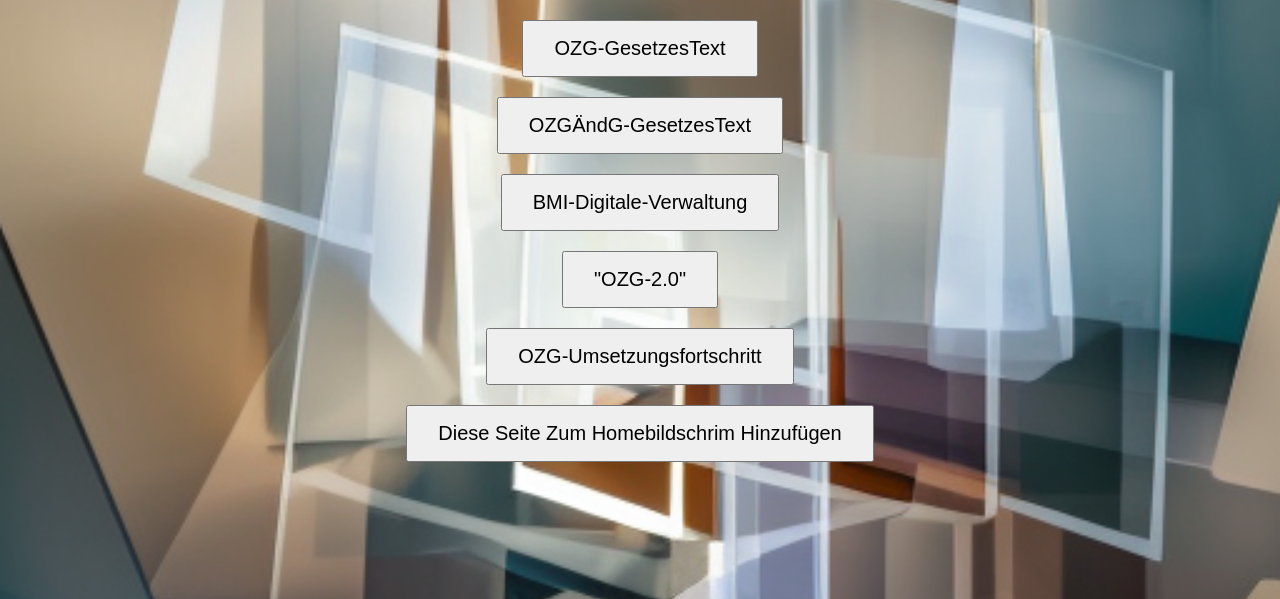
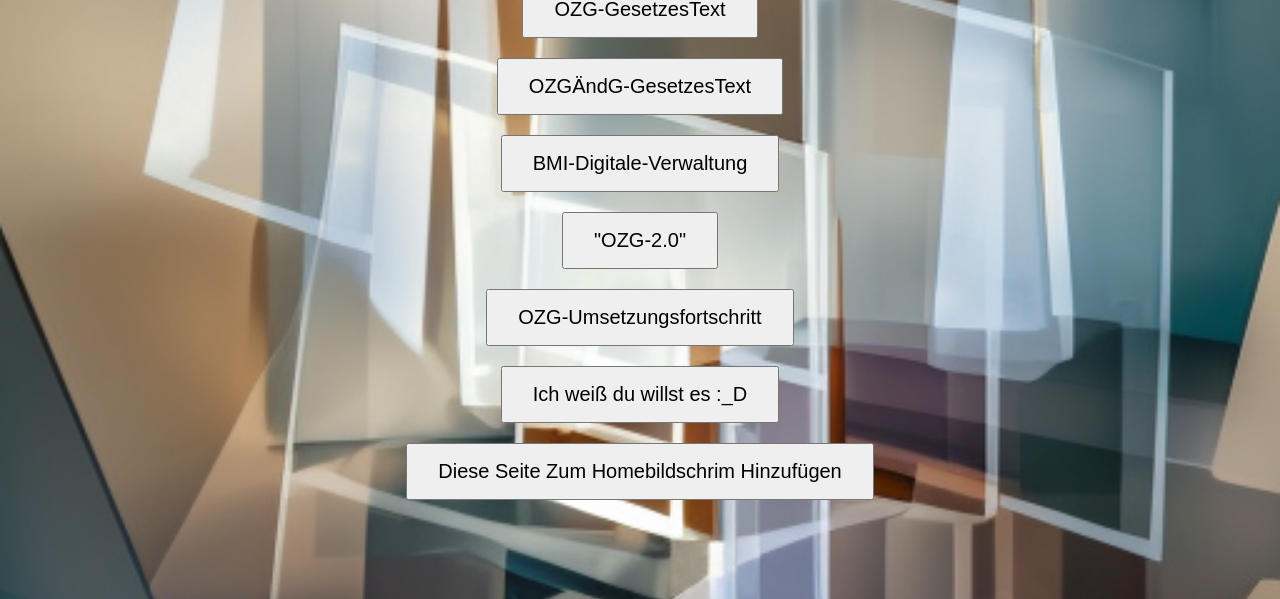
Before and after one commit to Sorquest/Sorquest.github.io, a plain HTML site: page index.html in a window 1280 px wide. Shown: the part 217-816 px from the top of the page. Drawn offline with Linux system fonts and the light colour scheme.

Commit message:
index.html

```diff
--- a/index.html
+++ b/index.html
@@ -41,6 +41,7 @@
     <button onclick="openLink('https://www.bmi.bund.de/DE/themen/moderne-verwaltung/moderne-verwaltung-node.html')">BMI-Digitale-Verwaltung</button>
     <button onclick="openLink('https://www.onlinezugangsgesetz.de/Webs/OZG/DE/grundlagen/info-ozg/paket-fuer-digitale-verwaltung/paket-fuer-digitale-verwaltung-node.html')">"OZG-2.0"</button>
     <button onclick="openLink('https://dashboard.ozg-umsetzung.de/')">OZG-Umsetzungsfortschritt</button>
+    <button onclick="openLink('https://www.youtube.com/watch?v=ZZ5LpwO-An4')">Ich weiß du willst es :_D</button>
     <button onclick="alert('Um diese Seite auf Ihrem Home-Bildschirm zu speichern, öffnen Sie das Menü Ihres Browsers und wählen Sie \'Zum Startbildschirm hinzufügen\'.')">Diese Seite Zum Homebildschrim Hinzufügen</button>
 
     <script src="https://mozilla.github.io/pdf.js/build/pdf.js"></script>
```
